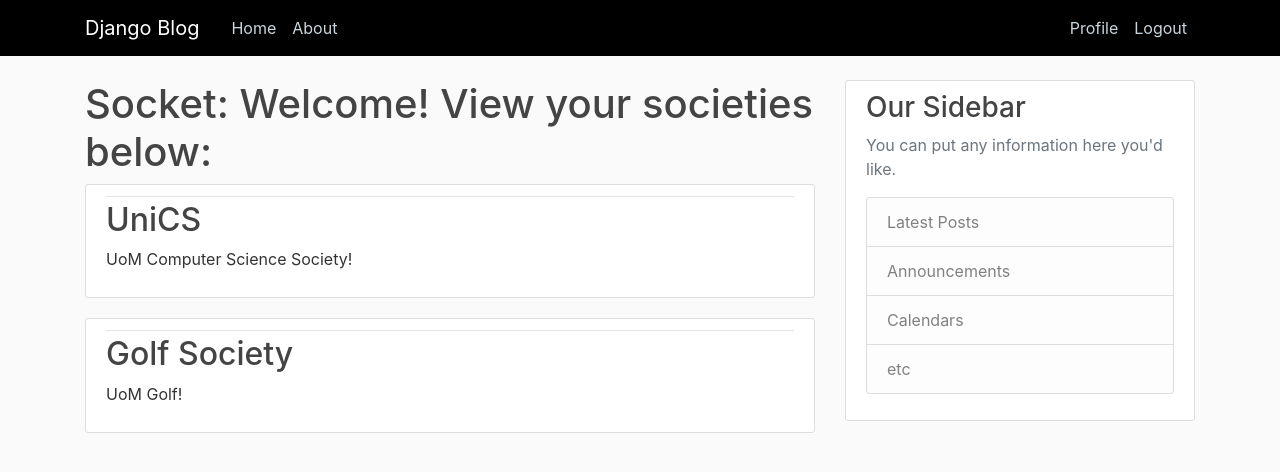
After one commit to sahilsborkar/Socket---Society-Management-System, a Django app: page /soclist in a window 1280 px wide. The commit adds this page. Shown: the top 472 px of the page. Run offline with Django 3.2, Linux system fonts and the light colour scheme; a user stored in the database is signed in; data comes from the database, SQL or seed files in the repository; both versions use the stored data as it was after the commit; some libraries are stand-ins or nearby versions.

Commit message:
Society posts organised, soc template created

```diff
--- a/django_socket/blog/templates/blog/sochome.html
+++ b/django_socket/blog/templates/blog/sochome.html
@@ -1,7 +1,9 @@
 {% extends "blog/base.html" %}
 {% block content %}
     <h1> Socket: Welcome! View your societies below: </h1>
-    {% for post in posts%}
+    <h3>{{ society.name }} </h3>
+    <p>{{ society.description}}</p>
+    {% for post in posts %}
         <article class="media content-section">
             <div class="media-body">
                 <div class="article-metadata">
--- /dev/null
+++ b/django_socket/blog/templates/blog/soclist.html
@@ -0,0 +1,14 @@
+{% extends "blog/base.html" %}
+{% block content %}
+    <h1> Socket: Welcome! View your societies below: </h1>
+    {% for society in societies %}
+        <article class="media content-section">
+            <div class="media-body">
+                <div class="article-metadata">
+                </div>
+                <h2><a class="article-title" href="{% url 'blog-sochome' oid=society.id %}?society={{society}}">{{ society.name }}</a></h2>
+                <p class="article-content">{{ society.description }}</p>
+            </div>
+        </article>
+    {% endfor %}
+{% endblock content %}
--- a/django_socket/blog/urls.py
+++ b/django_socket/blog/urls.py
@@ -1,7 +1,8 @@
-from django.urls import path
+from django.urls import path, re_path
 from . import views
 
 urlpatterns = [
     path('', views.home, name='blog-home'),
-    path('sochome', views.sochome, name='blog-sochome')
+    path('soclist', views.soclist, name='blog-soclist'),
+    re_path(r'^sochome/(?P<oid>[0-9]+)/$', views.sochome, name='blog-sochome')
 ]
--- a/django_socket/blog/views.py
+++ b/django_socket/blog/views.py
@@ -1,13 +1,48 @@
 from django.shortcuts import render
 from .models import Post
+from django.contrib.auth.decorators import login_required
+from django.contrib.auth.models import User
+from societies.models import Society
 # Create your views here.
 
 def home(request):
     return render(request, 'blog/intro.html')
 
-def sochome(request):
+@login_required
+def soclist(request):
+    current_user = request.user
     context = {
-        'posts': Post.objects.all(),
-        'title': 'Home'
+        'societies':current_user.society_set.all()
+    }
+    return render(request, 'blog/soclist.html', context)
+
+#@login_required
+#def sochome(request):
+#    context = {
+#        'posts': Post.objects.all(),
+#        'title': 'Home'
+#    }
+#    return render(request, 'blog/sochome.html', context)
+
+#@login_required
+#def sochome(request):
+#    if request.method == 'GET':
+#        society = request.GET.get('society')
+#        if not society:
+#            return render(request, 'blog/soclist.html')
+#        else:
+#            context = {
+#                'society': society,
+#                'name': society.name,
+#                'description': society.description
+#            }
+#            return render(request, 'blog/sochome.html', context)
+
+@login_required
+def sochome(request, oid):
+    society = Society.objects.filter(id=oid).first()
+    context = {
+        'society': society,
+        'posts': society.posts.all()
     }
     return render(request, 'blog/sochome.html', context)
--- a/django_socket/django_socket/settings.py
+++ b/django_socket/django_socket/settings.py
@@ -128,5 +128,5 @@ MEDIA_URL = '/media/'
 
 CRISPY_TEMPLATE_PACK = 'bootstrap4'
 
-LOGIN_REDIRECT_URL = 'blog-sochome'
+LOGIN_REDIRECT_URL = 'blog-soclist'
 LOGIN_URL = 'login'
--- a/django_socket/societies/admin.py
+++ b/django_socket/societies/admin.py
@@ -1,5 +1,6 @@
 from django.contrib import admin
-from .models import Society
+from .models import Society, SocPost
 
 # Register your models here.
 admin.site.register(Society)
+admin.site.register(SocPost)
--- a/django_socket/societies/models.py
+++ b/django_socket/societies/models.py
@@ -1,4 +1,5 @@
 from django.db import models
+from django.utils import timezone
 from django.contrib.auth.models import User
 
 # Create your models here.
@@ -7,6 +8,14 @@ class Society(models.Model):
     description = models.TextField()
     members = models.ManyToManyField(User, verbose_name=("Members"))
     # image = models.ImageField(upload_to='society_pics')
-
     def __str__(self):
         return f"{self.name}"
+
+class SocPost(models.Model):
+    title = models.CharField(max_length = 100)
+    content = models.TextField()
+    date_posted = models.DateTimeField(default=timezone.now)
+    author = models.ForeignKey(User, on_delete=models.CASCADE)
+    society = models.ForeignKey(Society, on_delete=models.CASCADE, related_name="posts")
+    def __str__(self):
+        return self.title
```
Also changed, not shown: django_socket/db.sqlite3, django_socket/societies/migrations/0003_socpost.py (added).
